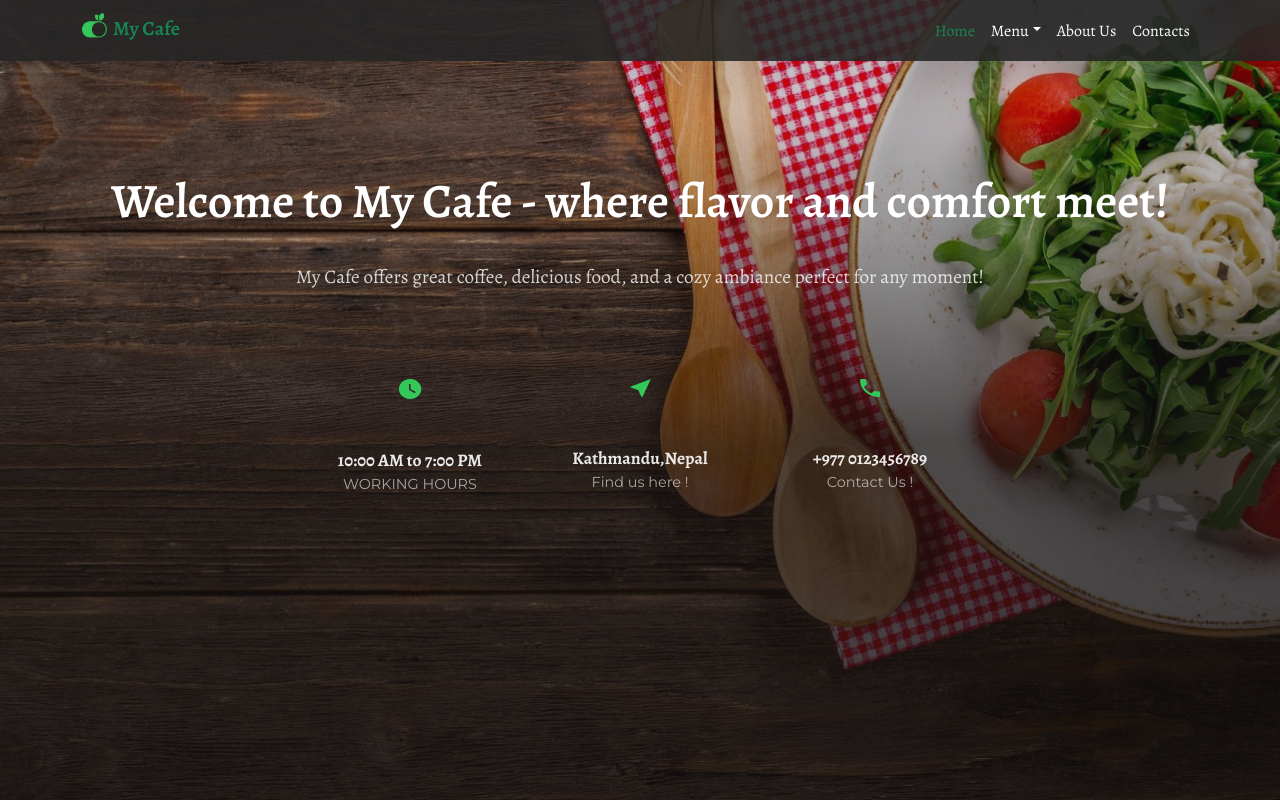
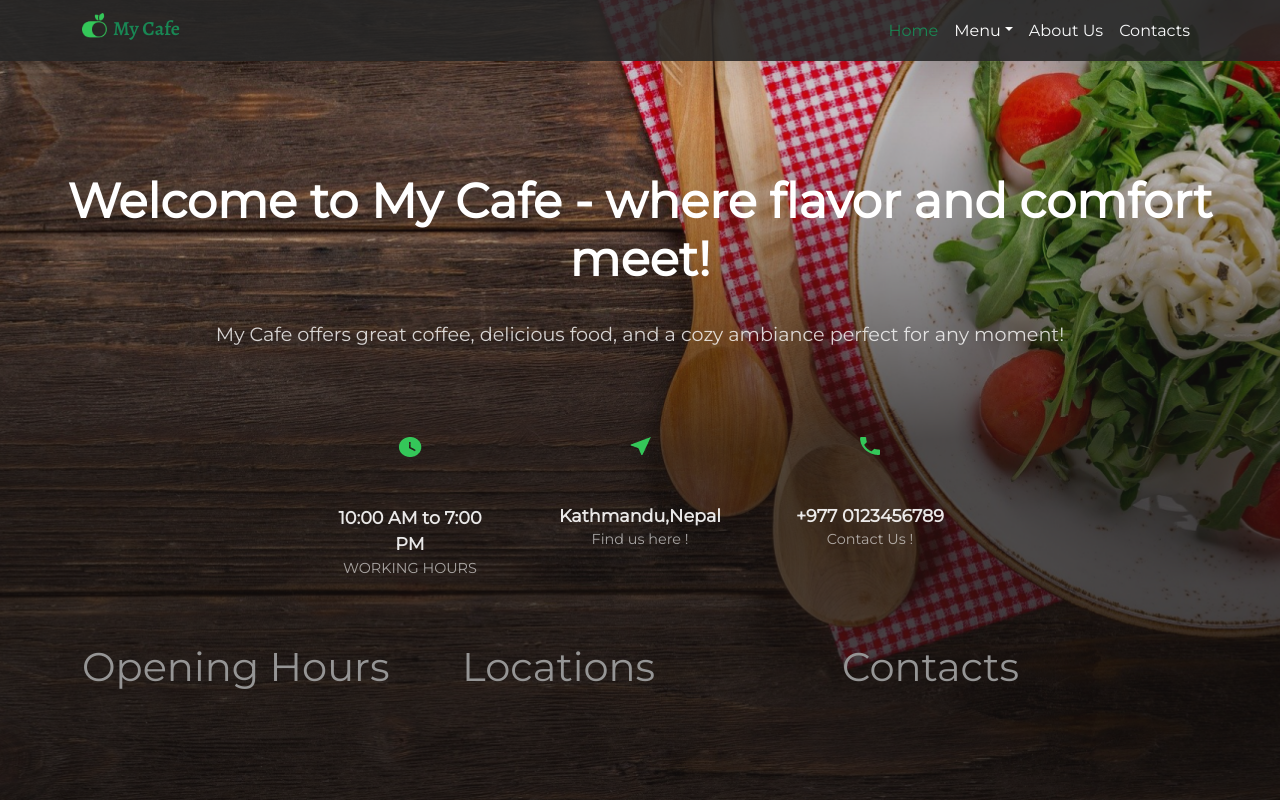
Before and after one commit to codewithme33/Cafe, a React (Create React App) app: page / in a window 1280 px wide. Built offline with nearby package versions, Linux system fonts and the light colour scheme.

Commit message:
add footer

```diff
--- a/src/App.js
+++ b/src/App.js
@@ -1,12 +1,14 @@
 import './App.css';
 import NavBar from './components/NavBar.js';
 import Banner from './components/Banner.js';
+import Footer from './components/Footer.js';
 function App() {
   return (
     <div className='App'>
 
       <NavBar />
       <Banner />
+      <Footer/>
     </div>
   );
 }
--- /dev/null
+++ b/src/components/Footer.css
@@ -0,0 +1,12 @@
+@import url('https://fonts.googleapis.com/css2?family=Montserrat&display=swap');
+
+*{
+    margin: 0;
+    padding: 0;
+    box-sizing: border-box;
+}
+
+*{
+    font-family: "Montserrat", serif;
+    color: #959595;
+}
--- /dev/null
+++ b/src/components/Footer.js
@@ -0,0 +1,23 @@
+import Container from 'react-bootstrap/Container';
+import Row from 'react-bootstrap/Row';
+import Col from 'react-bootstrap/Col';
+import "./Footer.css"
+
+export default function Footer (){
+
+    return (
+        <Container>
+            <Row>
+                <Col>
+                    <h1>Opening Hours</h1>
+                </Col>
+                <Col>
+                    <h1>Locations</h1>
+                </Col>
+                <Col>
+                    <h1>Contacts</h1>
+                </Col>
+            </Row>
+        </Container>
+    );
+}
```
